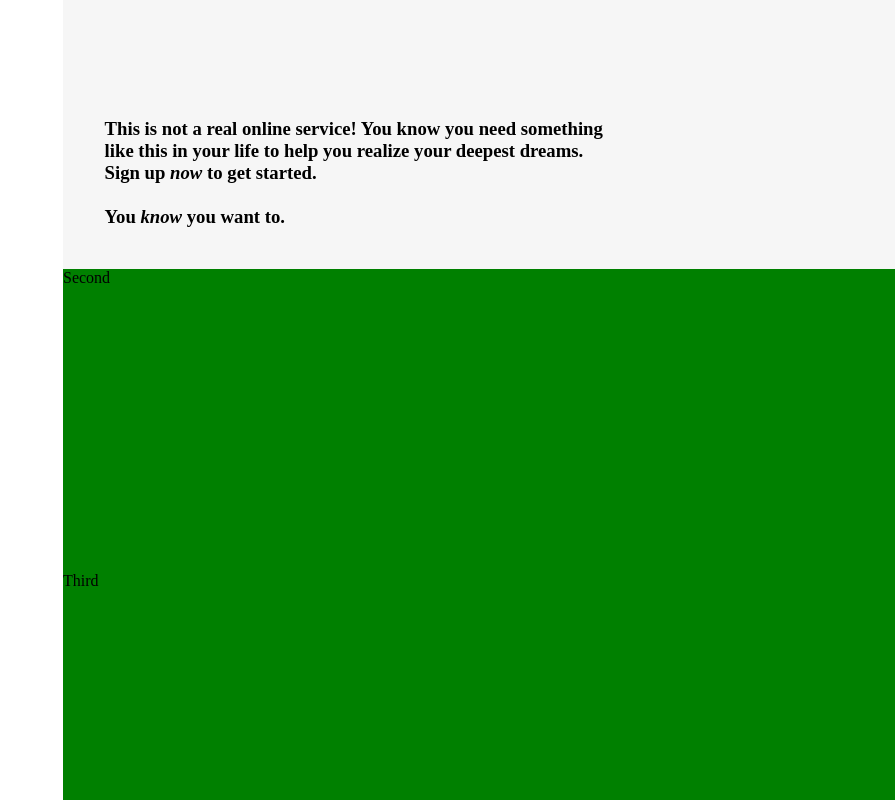
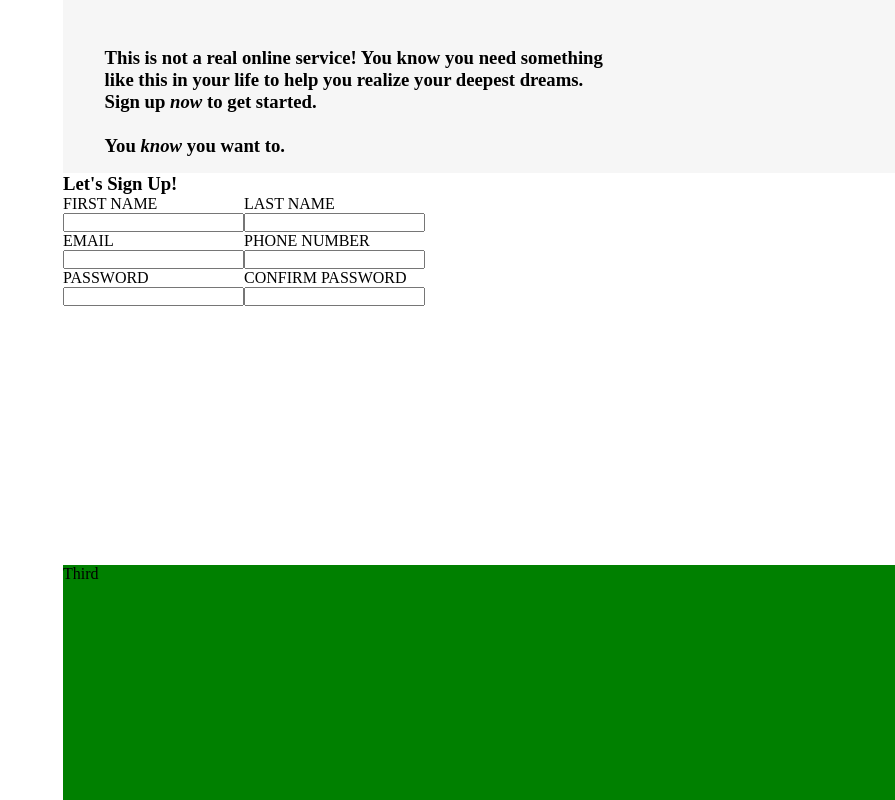
Before and after one commit to zcruz6590/sign-up-form, a plain HTML site: page index.html in a window 1280 px wide. Shown: the whole page, without its empty margins (385-1280 px from the left). Drawn offline with Linux system fonts and the light colour scheme.

Commit message:
added display and flex-direction to the middle form divs

```diff
--- a/index.html
+++ b/index.html
@@ -14,8 +14,42 @@
                 You know you need something</br> like this in your life to help you realize your deepest dreams.</br>
                 Sign up <em>now</em> to get started.</br>
             </br>You <em>know</em> you want to.
-            </h3></div>
-            <div class="middle">Second</div>
+            </h3>
+            </div>
+            <div class="middle">
+                <h3>Let's Sign Up!</h3>
+                <form action="" method="get" class="main-form">
+                    <div class="first-col-divs">
+                        <div class="form-div">
+                            <label for="first-name">FIRST NAME</label>
+                            <input type="text" id="first-name" name="first-name" required>
+                        </div>
+                        <div class="form-div">
+                            <label for="email">EMAIL</label>
+                            <input type="text" id="email" name="email" required>
+                        </div>
+                        <div class="form-div">
+                            <label for="password">PASSWORD</label>
+                            <input type="password" id="password" name="password" required>
+                        </div>
+                    </div>
+
+                    <div class="sec-col-divs">
+                        <div class="form-div">
+                            <label for="last-name">LAST NAME</label>
+                            <input type="text" id="last-name" name="last-name" required>
+                        </div>
+                        <div class="form-div">
+                            <label for="phone-number">PHONE NUMBER</label>
+                            <input type="tel" id="phone-number" name="phone-number" required>
+                        </div>
+                        <div class="form-div">
+                            <label for="confirm-password">CONFIRM PASSWORD</label>
+                            <input type="password" id="confirm-password" name="confirm-password" required>
+                        </div>
+                    </div>
+                </form>
+            </div>
             <div class="bottom">Third</div>
         </div>
     </div>
--- a/styles.css
+++ b/styles.css
@@ -27,17 +27,28 @@
 }
 
 .top {
-    height: 30vh;
+    height: 20vh;
     display: flex;
     align-items: flex-end;
     padding-left: 5%;
-    padding-bottom: 5%;
+    padding-bottom: 2%;
     padding-right: 10%;
     background: #F6F6F6;
 }
 
 .middle {
-    height: 40vh;
+    height: 50vh;
+    background-color: #fff;
+}
+
+.main-form {
+    display: flex;
+    flex-direction: row;
+}
+
+.form-div {
+    display: flex;
+    flex-direction: column;
 }
 
 .bottom {
```
